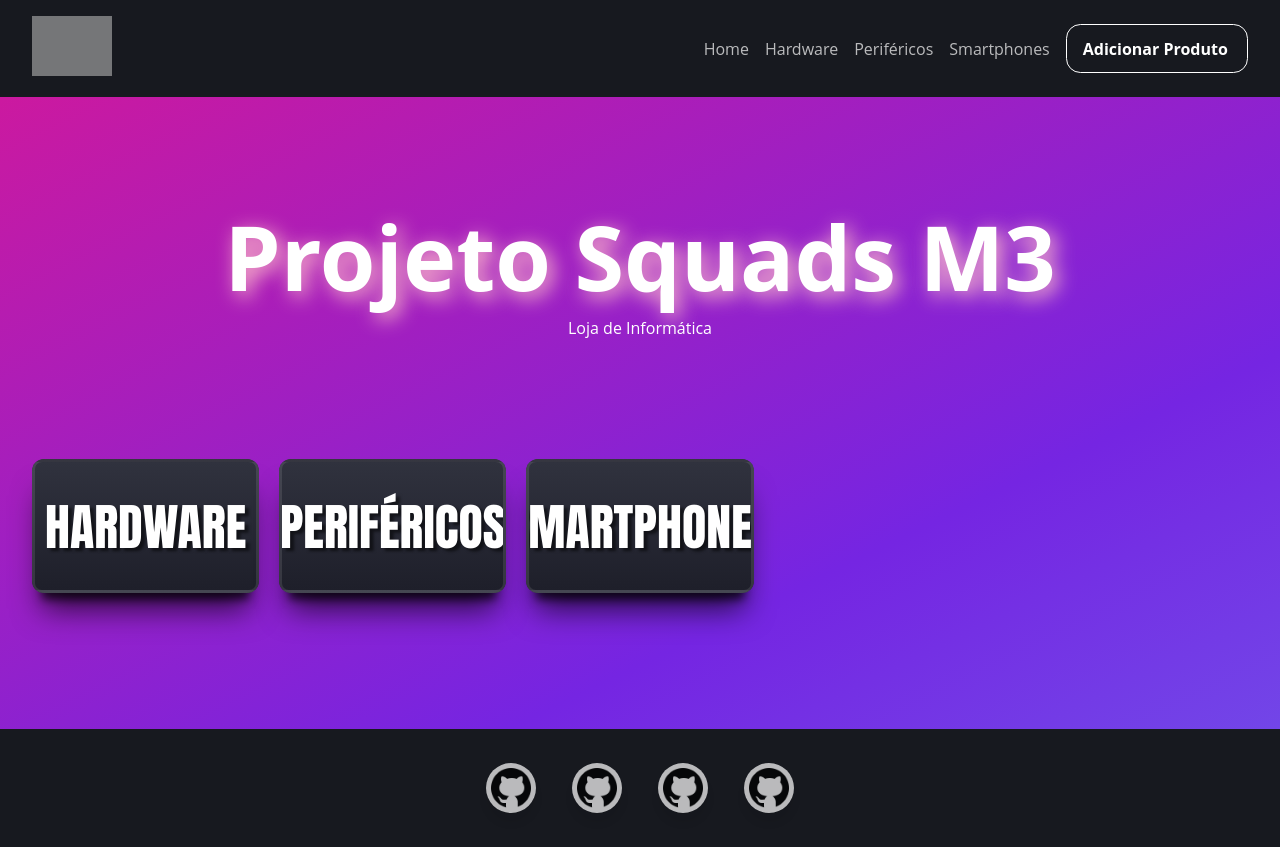
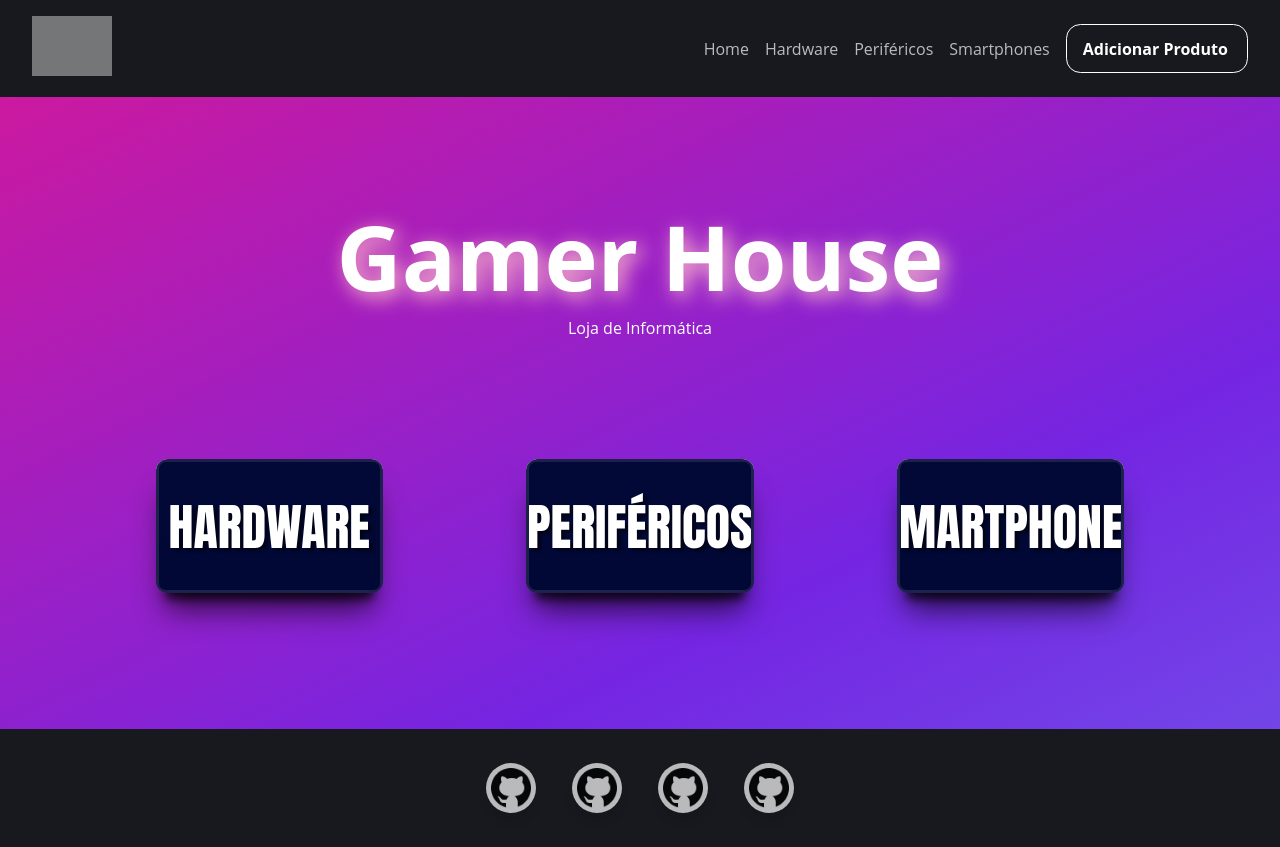
Before and after one commit to Klaus7067/Projeto-Grupo-React, a React (Vite) app: page / in a window 1280 px wide. Built offline with nearby package versions, Linux system fonts and the light colour scheme; grey boxes are pictures that could not be loaded.

Commit message:
mudança

```diff
--- a/src/routes/Home/index.jsx
+++ b/src/routes/Home/index.jsx
@@ -14,7 +14,7 @@ function Home() {
             <div className='container-logo'>
                 <a className='logo'>
                     <p>
-                        Projeto Squads M3
+                        Gamer House
                     </p>
                 </a>
                 <p>
--- a/src/routes/Home/styles.css
+++ b/src/routes/Home/styles.css
@@ -42,6 +42,11 @@ body{
     opacity: 0.7;
 }
 
+.containerLinks .Plus{
+    display: flex;
+    justify-content: space-evenly;
+}
+
 .Plus {
     align-content: center;
     display: flex;
@@ -60,7 +65,7 @@ body{
     border-radius: 10px;
 }
 .Plus--link {
-    background-image: linear-gradient(rgb(58, 60, 74), rgb(36, 38, 50));
+    background-image: linear-gradient(rgb(217, 219, 236), rgb(36, 38, 50));
     box-shadow: rgba(0, 0, 0, 0.69) 0px 26px 30px -10px, rgba(0, 0, 0, 0.73) 0px 16px 10px -10px;
     cursor: pointer;
     display: block;
@@ -78,7 +83,7 @@ body{
 .Plus--image-container {
     position: relative;
     width: 100%;
-    background: linear-gradient(rgb(48, 50, 62), rgb(30, 31, 42)) 0% 0% / cover;
+    background: linear-gradient(rgb(2, 9, 54), rgb(2, 8, 54)) 0% 0% / cover;
     overflow: hidden;
     border-radius: 6px;
     padding-top: 56.25%;
```
